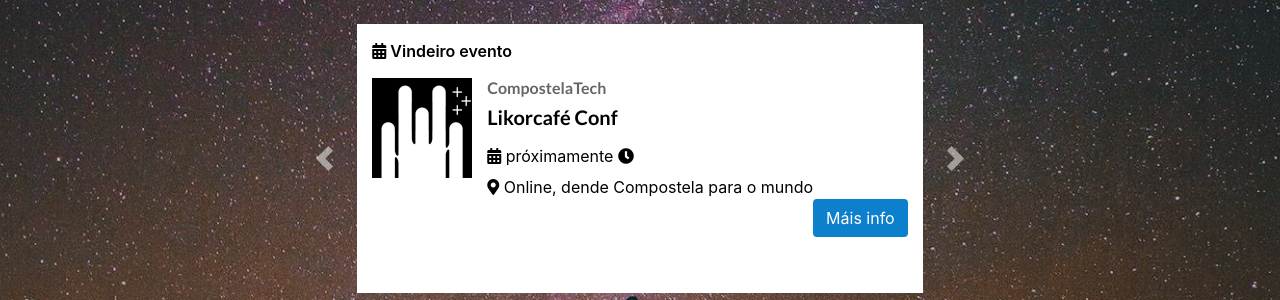
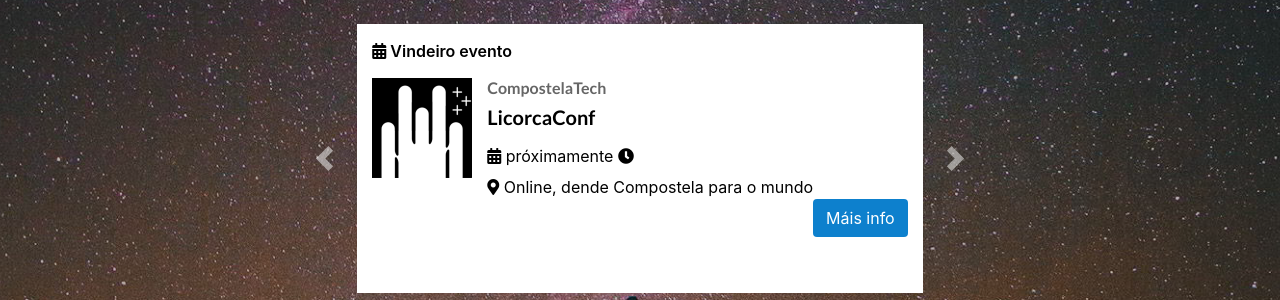
Before and after one commit to compostelatech/compostelatech.github.io, a Jekyll site: the page built from index.html, in a window 1280 px wide and 900 px high, scrolled down 335 px. Shown: the part 155-455 px from the top of the window. Built offline with Jekyll 4.4.1, drawn with Linux system fonts in a browser that asks for light colours; the list of posts is cut into pages by our own code; comment, search, counter and statistics services are not loaded.

Commit message:
Rename Likorcafe Conf to LicorcaConf

```diff
--- a/_data/eventos.yml
+++ b/_data/eventos.yml
@@ -2,7 +2,7 @@
   logo: g_logo_compostelatech.jpg
   fecha: "próximamente"
   hora: ""
-  titulo: "Likorcafé Conf"
+  titulo: "LicorcaConf"
   lugar: "Online, dende Compostela para o mundo"
   url_lugar:
   mas_info:
```
